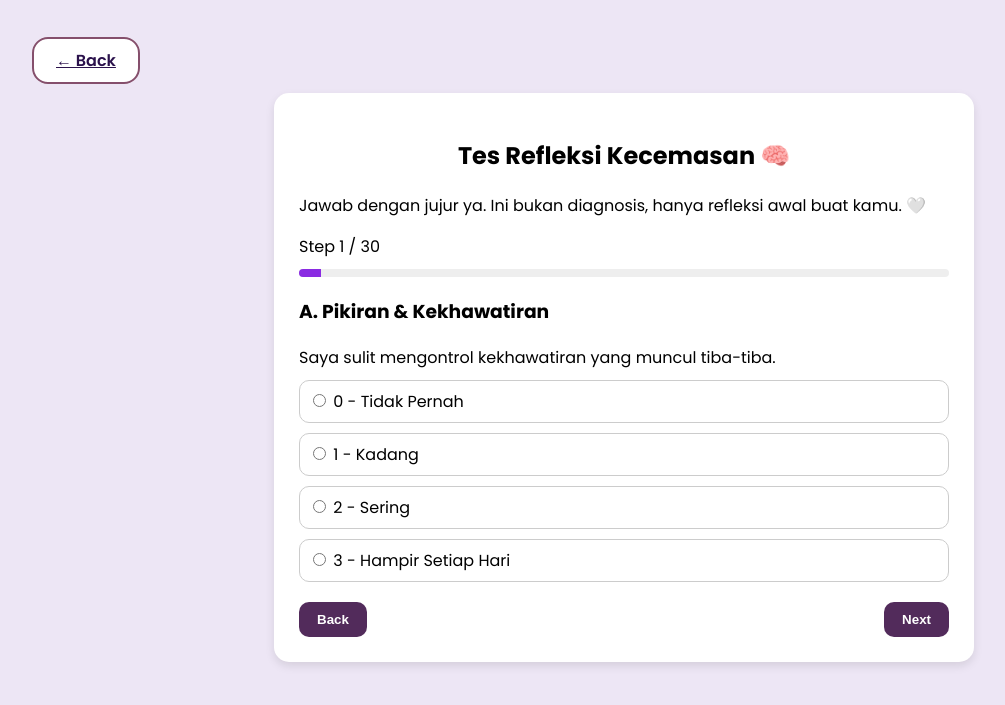
After one commit to rezaputriawalia/projectPraktikumPemweb, a PHP site: page /kecemasan.php in a window 1280 px wide. The commit adds this page. Shown: the top 705 px of the page, without its empty margins (16-1021 px from the left). Run offline with PHP 8.4, Linux system fonts and the light colour scheme.

Commit message:
nambahin tes

```diff
--- a/css/k.css
+++ b/css/k.css
@@ -8,7 +8,7 @@
 }
 
 body {
-    font-family: "Poppins", sans-serif;
+    font-family: "Poppins";
     background: #f2e9f4;
     margin: 0;
     padding: 0;
--- /dev/null
+++ b/css/kc.css
@@ -0,0 +1,119 @@
+:root {
+    --cream: #FBE4D8;
+    --rose: #DFB6B2;
+    --mauve: #854F6C;
+    --dark-plum: #522B5B;
+    --deep-purple: #2B124C;
+    --shadow: 0 10px 20px rgba(0, 0, 0, 0.10);
+}
+
+body {
+    font-family: "Poppins", sans-serif;
+    background: #ede6f5;
+    padding: 20px;
+}
+
+.back {
+    padding: 20px;
+}
+
+.back .btn {
+    background: white;
+    color: var(--deep-purple);
+    border: 2px solid var(--mauve);
+    padding: 10px 22px;
+    border-radius: 16px;
+    font-weight: 600;
+    transition: .3s ease;
+}
+
+.back .btn:hover {
+    background: var(--rose);
+    transform: translateY(-2px);
+    box-shadow: var(--shadow);
+}
+
+.container {
+    max-width: 650px;
+    margin: auto;
+    background: white;
+    padding: 25px;
+    border-radius: 15px;
+    box-shadow: 0 4px 10px rgba(0, 0, 0, 0.1);
+}
+
+.progress-wrapper {
+    width: 100%;
+    height: 8px;
+    background: #eee;
+    margin: 10px 0 20px;
+    border-radius: 10px;
+    overflow: hidden;
+}
+
+.progress-bar {
+    height: 8px;
+    width: 0%;
+    background: #8A2BE2;
+    transition: width 0.3s ease;
+}
+
+.question-box {
+    opacity: 0;
+    transition: opacity .3s ease;
+    margin-top: 15px;
+}
+
+.question-box.show {
+    opacity: 1;
+}
+
+.options label {
+    display: block;
+    margin: 10px 0;
+    padding: 8px;
+    border-radius: 10px;
+    border: 1px solid #ccc;
+    cursor: pointer;
+}
+
+.btn-area {
+    margin-top: 20px;
+    display: flex;
+    justify-content: space-between;
+}
+
+button {
+    padding: 10px 18px;
+    border: none;
+    border-radius: 10px;
+    cursor: pointer;
+    background: #522B5B;
+    color: white;
+    font-weight: 600;
+}
+
+.result {
+    display: none;
+}
+
+table {
+    width: 100%;
+    border-collapse: collapse;
+    margin-top: 20px;
+}
+
+table,
+th,
+td {
+    border: 1px solid #ccc;
+    padding: 8px;
+}
+
+/* Circle Chart */
+#circleChart {
+    width: 220px;
+    height: 220px;
+    margin: 25px auto;
+    display: block;
+}
--- /dev/null
+++ b/kecemasan.php
@@ -0,0 +1,252 @@
+<!DOCTYPE html>
+<html lang="id">
+
+<head>
+    <meta charset="UTF-8">
+    <meta name="viewport" content="width=device-width, initial-scale=1.0">
+    <title>Tes Refleksi Kecemasan</title>
+    <link href="https://fonts.googleapis.com/css2?family=Poppins:ital,wght@0,100;0,200;0,300;0,400;0,500;0,600;0,700;0,800;0,900;1,100;1,200;1,300;1,400;1,500;1,600;1,700;1,800;1,900&display=swap" rel="stylesheet">
+    <link rel="stylesheet" href="css/kc.css">
+
+</head>
+
+<body>
+    <div class="back">
+        <a href="" class="btn btn-light btn-outline-dark">← Back</a>
+    </div>
+
+    <div class="container" id="form-section">
+        <h2 align="center">Tes Refleksi Kecemasan 🧠</h2>
+        <p>Jawab dengan jujur ya. Ini bukan diagnosis, hanya refleksi awal buat kamu. 🤍</p>
+
+        <div id="stepText">Step 1 / 30</div>
+
+        <div class="progress-wrapper">
+            <div class="progress-bar" id="progressBar"></div>
+        </div>
+
+        <h3 id="categoryTitle">A. Pikiran & Kekhawatiran</h3>
+
+        <div class="question-box" id="questionBox"></div>
+
+        <div class="btn-area">
+            <button onclick="prevStep()">Back</button>
+            <button onclick="nextStep()">Next</button>
+        </div>
+    </div>
+
+    <!-- HASIL -->
+    <div class="container result" id="result-section">
+        <h2>Hasil Tes Refleksi Kamu ❤️</h2>
+        <p>Ingat ya, ini hanya alat refleksi — bukan diagnosis.</p>
+
+        <canvas id="circleChart"></canvas>
+
+        <div class="score-box">
+            <h3>Total Skor:</h3>
+            <p id="totalScore"></p>
+            <p id="kategoriFinal" style="font-weight:bold; color:#8A2BE2;"></p>
+        </div>
+
+        <div id="motivasiText" style="margin-top:10px;"></div>
+
+        <h3>Keterangan Penilaian</h3>
+        <table>
+            <tr>
+                <th>Skor</th>
+                <th>Keterangan</th>
+            </tr>
+            <tr>
+                <td>0–20</td>
+                <td>Kecemasan rendah / ringan</td>
+            </tr>
+            <tr>
+                <td>21–40</td>
+                <td>Ringan – sedang</td>
+            </tr>
+            <tr>
+                <td>41–60</td>
+                <td>Sedang – cukup berat</td>
+            </tr>
+            <tr>
+                <td>61–90</td>
+                <td>Cemas berat / signifikan</td>
+            </tr>
+        </table>
+
+        <br>
+        <h3>⚠️ CATATAN penting (Anti Self-Diagnose)</h3>
+        <p>Hasil ini bukan diagnosis medis/psikologis.</p>
+        <p>Kalau gejala mengganggu hidupmu, konsultasi ke:</p>
+        <ul>
+            <li>Psikolog Klinis (Puskesmas / RS)</li>
+            <li>Halodoc / Riliv / Bicarakan.id</li>
+            <li>Psikiater bila gejala fisik & intensitasnya sangat berat</li>
+        </ul>
+
+        <br>
+        <button onclick="location.reload()">Ulangi Tes</button>
+    </div>
+
+    <script src="https://cdn.jsdelivr.net/npm/chart.js"></script>
+
+    <script>
+        /* -------------------------------------
+    DATA PERTANYAAN (30)
+------------------------------------- */
+        const questions = [
+            // A. Pikiran & Kekhawatiran
+            "Saya sulit mengontrol kekhawatiran yang muncul tiba-tiba.",
+            "Saya sering khawatir berlebihan terhadap hal kecil.",
+            "Saya sulit berhenti memikirkan kemungkinan buruk.",
+            "Pikiran saya terasa ‘lari cepat’ dan tidak mau diam.",
+            "Saya merasa takut terjadi sesuatu padahal tidak ada alasan jelas.",
+            "Saya sering merasa perlu memeriksa sesuatu berulang kali karena takut salah.",
+            "Saya mudah terpicu rasa cemas oleh situasi sosial atau tekanan kecil.",
+
+            // B. Emosi
+            "Saya merasa gelisah tanpa penyebab jelas.",
+            "Saya mudah tegang atau tersinggung.",
+            "Saya merasa takut gagal terus-menerus.",
+            "Saya sering merasa tidak aman atau overthinking.",
+            "Saya takut membuat kesalahan.",
+            "Saya sulit menikmati hal karena kecemasan.",
+
+            // C. Fisik
+            "Saya sering merasakan detak jantung cepat.",
+            "Saya berkeringat dingin / tangan gemetar.",
+            "Saya mengalami sesak napas saat cemas.",
+            "Saya merasakan ketegangan otot.",
+            "Saya sulit tidur karena pikiran.",
+            "Saya merasa lemas/mudah capek.",
+            "Saya sering sakit perut atau mual.",
+            "Saya mudah kaget (startled).",
+
+            // D. Perilaku
+            "Saya menghindari situasi yang membuat cemas.",
+            "Saya menunda banyak hal karena takut hasil buruk.",
+            "Saya sulit fokus.",
+            "Saya sering membutuhkan reassurance dari orang lain.",
+            "Saya sulit ambil keputusan kecil.",
+            "Saya tidak nyaman di keramaian.",
+            "Saya sulit memulai aktivitas karena overwhelmed.",
+
+            // E. Dampak
+            "Kecemasan menurunkan produktivitas saya.",
+            "Kecemasan mengganggu hubungan sosial saya."
+        ];
+
+        let answers = Array(30).fill(null);
+        let step = 0;
+
+        const categoryNames = [
+            "A. Pikiran & Kekhawatiran",
+            "B. Emosi & Perasaan",
+            "C. Reaksi Fisik",
+            "D. Perilaku",
+            "E. Dampak Kehidupan"
+        ];
+
+        function getCategory(step) {
+            if (step < 7) return categoryNames[0];
+            if (step < 13) return categoryNames[1];
+            if (step < 21) return categoryNames[2];
+            if (step < 28) return categoryNames[3];
+            return categoryNames[4];
+        }
+
+        const questionBox = document.getElementById("questionBox");
+        const categoryTitle = document.getElementById("categoryTitle");
+        const stepText = document.getElementById("stepText");
+        const progressBar = document.getElementById("progressBar");
+
+        /* ------------------------ RENDER ------------------------ */
+        function renderQuestion() {
+            questionBox.classList.remove("show");
+
+            setTimeout(() => {
+                questionBox.innerHTML = `
+            <div>${questions[step]}</div>
+            <div class="options">
+                <label><input type="radio" name="answer" value="0" ${answers[step] == 0 ? "checked" : ""}> 0 - Tidak Pernah</label>
+                <label><input type="radio" name="answer" value="1" ${answers[step] == 1 ? "checked" : ""}> 1 - Kadang</label>
+                <label><input type="radio" name="answer" value="2" ${answers[step] == 2 ? "checked" : ""}> 2 - Sering</label>
+                <label><input type="radio" name="answer" value="3" ${answers[step] == 3 ? "checked" : ""}> 3 - Hampir Setiap Hari</label>
+            </div>
+        `;
+                questionBox.classList.add("show");
+            }, 150);
+
+            categoryTitle.innerHTML = getCategory(step);
+            stepText.innerHTML = `Step ${step+1} / 30`;
+            progressBar.style.width = ((step + 1) / 30) * 100 + "%";
+        }
+
+        renderQuestion();
+
+        /* ------------------------ NEXT & BACK ------------------------ */
+        function nextStep() {
+            let val = document.querySelector('input[name="answer"]:checked');
+            if (!val) return alert("Pilih salah satu dulu ya 🤍");
+
+            answers[step] = Number(val.value);
+
+            if (step < 29) {
+                step++;
+                renderQuestion();
+            } else {
+                showResult();
+            }
+        }
+
+        function prevStep() {
+            if (step > 0) {
+                step--;
+                renderQuestion();
+            }
+        }
+
+        /* ------------------------ HASIL ------------------------ */
+        function showResult() {
+            let total = answers.reduce((a, b) => a + b, 0);
+
+            let kategori =
+                total <= 20 ? "Kecemasan Rendah / Ringan" :
+                total <= 40 ? "Ringan – Sedang" :
+                total <= 60 ? "Sedang – Cukup Berat" :
+                "Cemas Berat / Signifikan";
+
+            let motivasi = "";
+            if (total <= 20) motivasi = "Kamu terlihat cukup stabil. Tetap jaga rutinitas sehat ya 🤍";
+            else if (total <= 40) motivasi = "Ada tanda kecemasan ringan. Pelan-pelan, kamu aman. 🌱";
+            else if (total <= 60) motivasi = "Gejala mulai terasa. Kamu layak dapat bantuan dan ruang untuk pulih. 🤍";
+            else motivasi = "Intensitas cukup tinggi. Kamu nggak sendirian — psikolog bisa sangat membantu kamu. ❤️";
+
+            document.getElementById("form-section").style.display = "none";
+            document.getElementById("result-section").style.display = "block";
+
+            document.getElementById("totalScore").innerHTML = total;
+            document.getElementById("kategoriFinal").innerHTML = kategori;
+            document.getElementById("motivasiText").innerHTML = motivasi;
+
+            // Circle Chart
+            new Chart(document.getElementById("circleChart"), {
+                type: "doughnut",
+                data: {
+                    labels: ["Skor Kamu", "Sisa"],
+                    datasets: [{
+                        data: [total, 90 - total],
+                        backgroundColor: ["#7D0A8B", "#FF8FAA"],
+                        borderWidth: 0
+                    }]
+                },
+                options: {
+                    cutout: "60%"
+                }
+            });
+        }
+    </script>
+
+</body>
+
+</html>
```
Also changed, not shown: kesehatan.php (+36 -1 lines).
